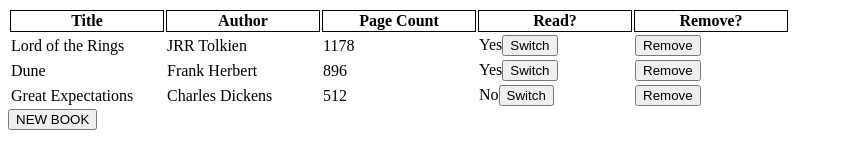
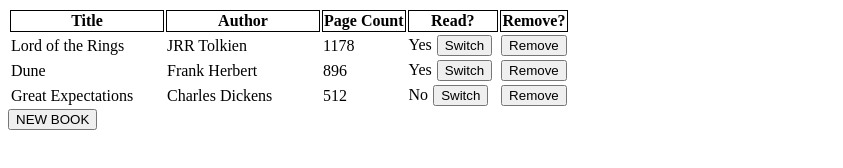
Before and after one commit to NJRFirstOfHisName/library, a plain HTML site: page index.html in a window 1280 px wide. Shown: the whole page, without its empty margins (0-843 px from the left). Drawn offline with Linux system fonts and the light colour scheme.

Commit message:
Adjust width of columns that don't need as much space

```diff
--- a/index.html
+++ b/index.html
@@ -14,9 +14,9 @@
             <thead>
                 <th>Title</th>
                 <th>Author</th>
-                <th>Page Count</th>
-                <th>Read?</th>
-                <th>Remove?</th>
+                <th class="fit">Page Count</th>
+                <th class="fit">Read?</th>
+                <th class="fit">Remove?</th>
             </thead>
             <tbody id="library">
 
--- a/style.css
+++ b/style.css
@@ -2,3 +2,12 @@ th {
     border: 1px solid black;
     width: 150px;
 }
+
+.toggle {
+    margin: 0 5px;
+}
+
+.fit {
+    width: fit-content;
+    justify-content: right;
+}
```
